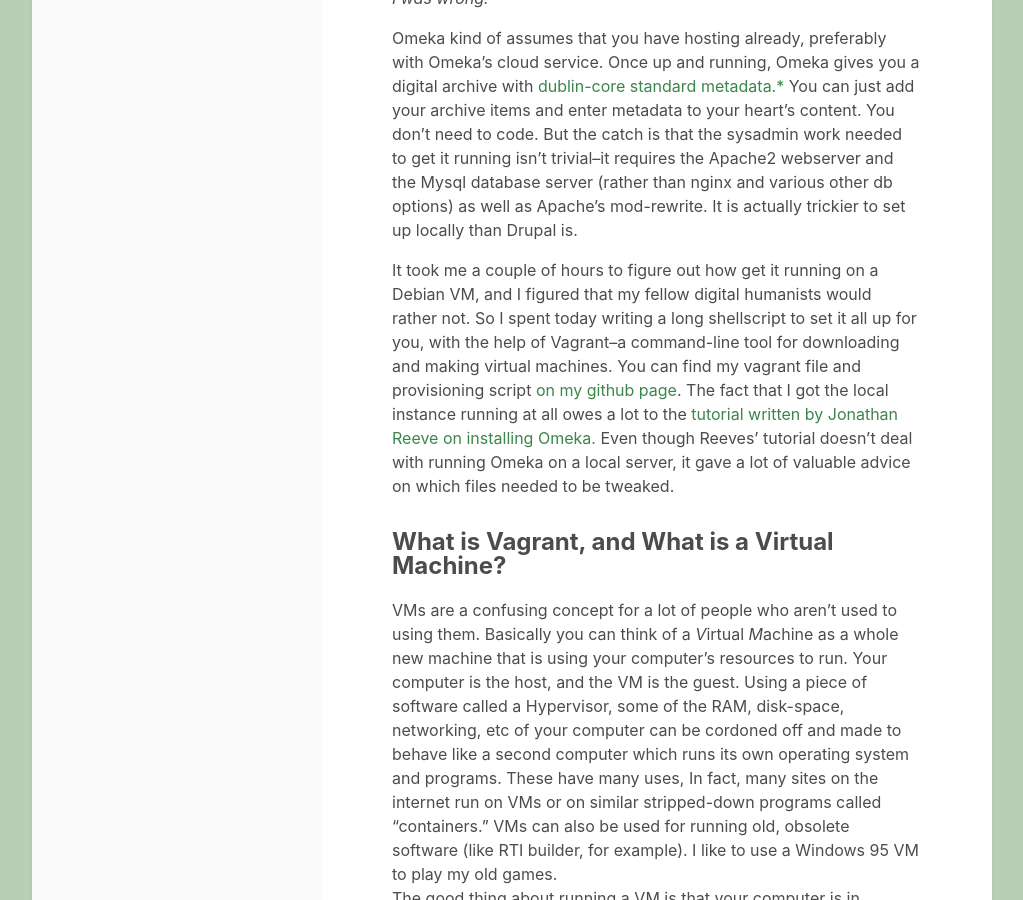
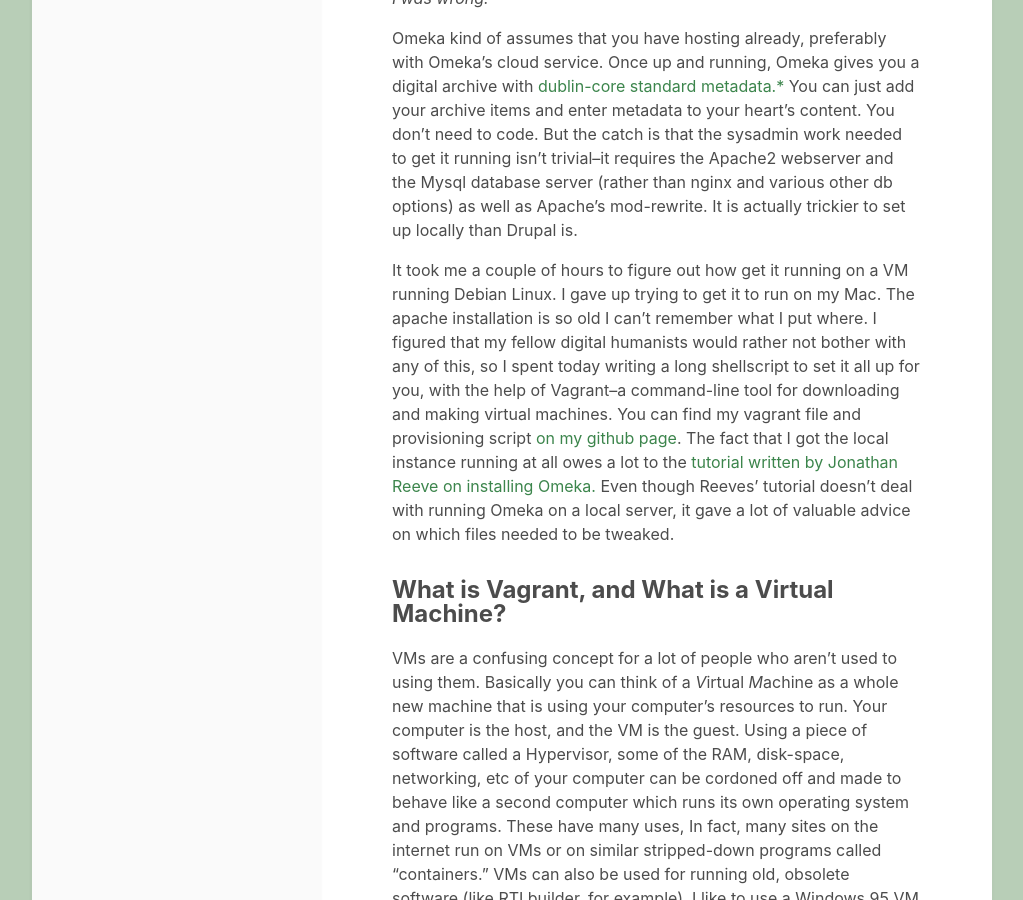
Before and after one commit to nanythemummy/nanythemummy.github.io, a Jekyll site: the page built from _posts/2022-8-19-omeka-locally.md, in a window 1280 px wide and 900 px high, scrolled down 938 px. Shown: the whole window, without its empty margins (128-1151 px from the left). Built offline with Jekyll 4.4.1, drawn with Linux system fonts in a browser that asks for light colours.

Commit message:
fixed a sentence for clarity.

```diff
--- a/_posts/2022-8-19-omeka-locally.md
+++ b/_posts/2022-8-19-omeka-locally.md
@@ -9,13 +9,13 @@ _Yes, you._
 
  Want to run Omeka on a local server and have your own private archive that isn't accessible to the internet, but is accessible on your own computer? Like, maybe you want to learn Omeka but you don't want to be limited by a free trial or Omeka's cloud hosting service? Or maybe you have a bunch of pictures you want to access quickly for your dissertation, but don't have permission or legal rights to put them online? Or Maybe you don't want to pony up the money to host an archive that only you are using? Or maybe you are working in the field or on the go and want to have your very own private database that isn't Filemaker? Well, in the last case, you might want to check out Django, Rails, or even Drupal on a similar local web-stack, but today I'm going to talk about how to run Omeka with Apache 2 and Mysql on a Virtual Machine that is running on your desktop or laptop.
 <!--more-->
-After hearing a lot about Omeka as a possible solution for building online DH archives without code, I though I'd try it.  However, most of the tutorials I found entailed paying for hosting and setting up the Omeka site after hosting was aquired (Omeka's own site gives a 404 for the installation instructions. *Cry.*) I just wanted to play with the service and didn't want to hand out my credit-card number, so I thought that I could set it up locally. Omeka is marketed as a no-code solution for building digital archives, so I though it would be fairly easy to set up on a local stack.
+After hearing a lot about Omeka as a possible solution for building online DH archives without code, I though I'd try it.  However, most of the tutorials I found entailed paying for hosting and setting up the Omeka site after hosting was aquired (Omeka's own site gives a 404 for the installation instructions. *Cry.* ) I just wanted to play with the service and didn't want to hand out my credit-card number, so I thought that I could set it up locally. Omeka is marketed as a no-code solution for building digital archives, so I though it would be fairly easy to set up on a local stack.
 
  _I was wrong._
 
 Omeka kind of assumes that you have hosting already, preferably with Omeka's cloud service. Once up and running, Omeka gives you a digital archive with <a href="#asterisk"> dublin-core standard metadata.*</a> You can just add your archive items and enter metadata to your heart's content. You don't need to code. But the catch is that the sysadmin work needed to get it running isn't trivial--it requires the Apache2 webserver and the Mysql database server (rather than nginx and various other db options) as well as Apache's mod-rewrite. It is actually trickier to set up locally than Drupal is.
 
-It took me a couple of hours to figure out how get it running on a Debian VM, and I figured that my fellow digital humanists would rather not. So I spent today writing a long shellscript to set it all up for you, with the help of Vagrant--a command-line tool for downloading and making virtual machines. You can find my vagrant file and provisioning script  <a href="https://github.com/nanythemummy/omeka_vm"> on my github page</a>. The fact that I got the local instance running at all owes a lot to the <a href="#reeves_cit"> tutorial written by Jonathan Reeve on installing Omeka.</a> Even though Reeves' tutorial doesn't deal with running Omeka on a local server, it gave a lot of valuable advice on which files needed to be tweaked.
+It took me a couple of hours to figure out how get it running on a VM running Debian Linux. I gave up trying to get it to run on my Mac. The apache installation is so old I can't remember what I put where. I figured that my fellow digital humanists would rather not bother with any of this, so I spent today writing a long shellscript to set it all up for you, with the help of Vagrant--a command-line tool for downloading and making virtual machines. You can find my vagrant file and provisioning script  <a href="https://github.com/nanythemummy/omeka_vm"> on my github page</a>. The fact that I got the local instance running at all owes a lot to the <a href="#reeves_cit"> tutorial written by Jonathan Reeve on installing Omeka.</a> Even though Reeves' tutorial doesn't deal with running Omeka on a local server, it gave a lot of valuable advice on which files needed to be tweaked.
 
 ## What is Vagrant, and What is a Virtual Machine?
 
```
